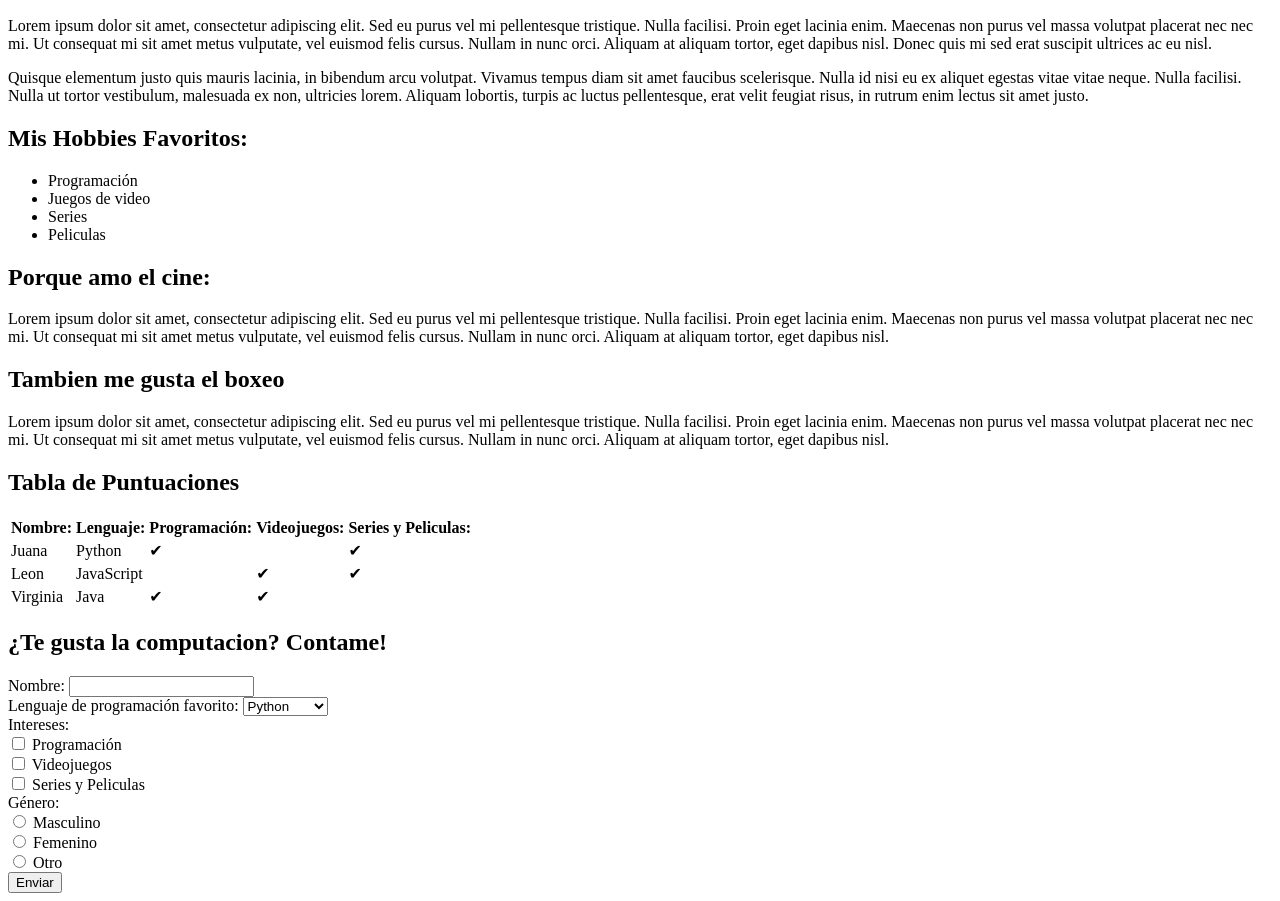
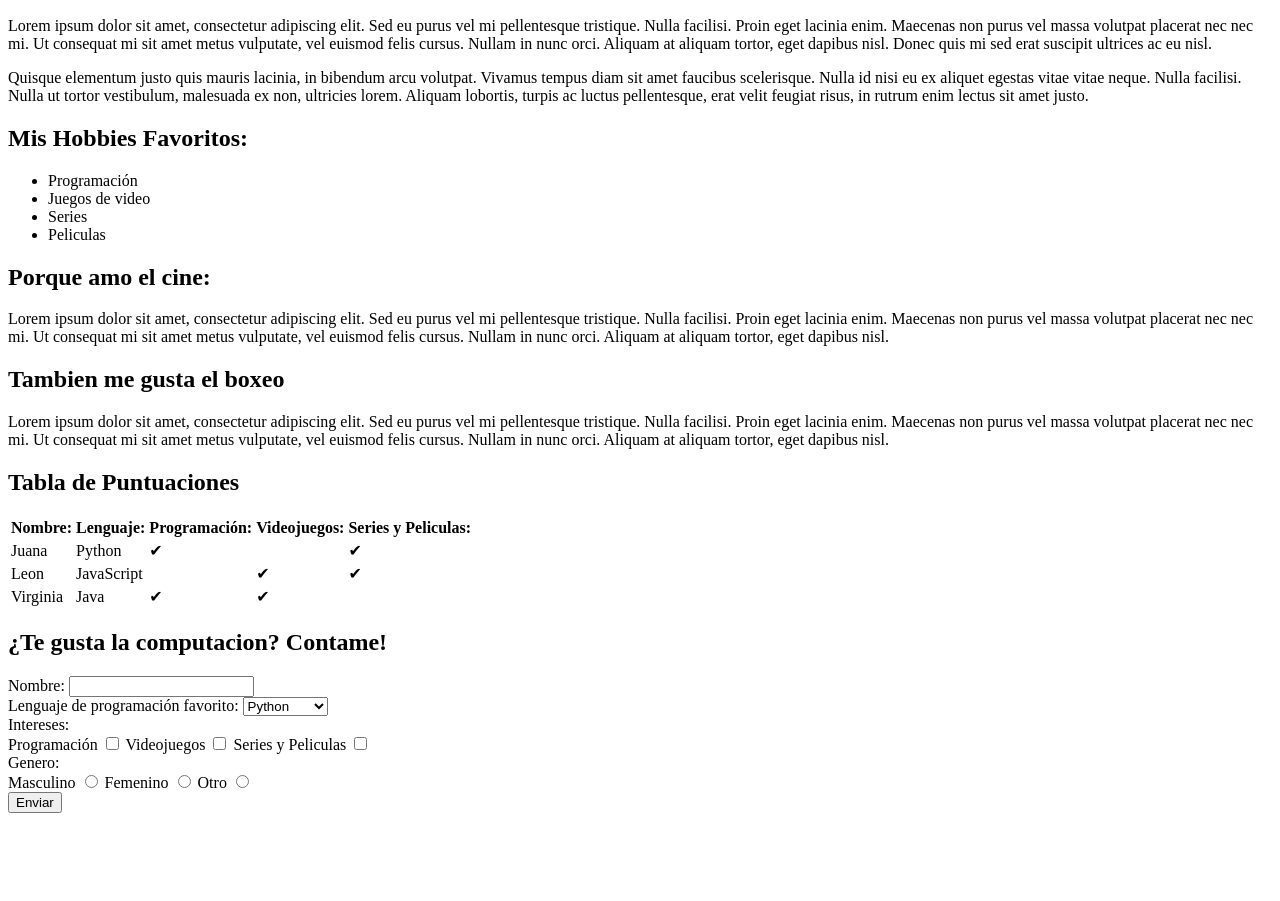
Before and after one commit to CristianVelarde98/JAVA-FULL-STACK-CodingDojo, a plain HTML site: page Fake Blog/index.html in a window 1280 px wide. Shown: the part 110-1011 px from the top of the page. After the commit the page ends 931 px from the top, so only its background shows below. Drawn offline with Linux system fonts and the light colour scheme.

Commit message:
corrigiendo errores con validator.W3

```diff
--- a/Fake Blog/index.html
+++ b/Fake Blog/index.html
@@ -100,7 +100,7 @@
     </table>
 
     <h2>¿Te gusta la computacion? Contame!</h2>
-    <form action="">
+    <form action="/">
       <label for="nombre">Nombre:</label>
       <input type="text" id="nombre" name="nombre" required /><br />
 
@@ -113,31 +113,41 @@
         <option value="php">PHP</option></select
       ><br />
 
-      <label for="intereses">Intereses:</label><br />
+      <label for="">Intereses: </label>
+      <br />
+      <label for="interes1">Programación</label>
       <input
         type="checkbox"
         id="interes1"
         name="intereses"
         value="programacion"
       />
-      <label for="interes1">Programación</label><br />
+
+      <label for="interes2">Videojuegos</label>
       <input
         type="checkbox"
         id="interes2"
         name="intereses"
         value="videojuegos"
       />
-      <label for="interes2">Videojuegos</label><br />
+
+      <label for="interes3">Series y Peliculas</label>
       <input type="checkbox" id="interes3" name="intereses" value="lectura" />
-      <label for="interes3">Series y Peliculas</label><br />
 
-      <label for="genero">Género:</label><br />
+      <br />
+
+      <label for="">Genero: </label>
+      <br />
+
+      <label for="genero1">Masculino</label>
       <input type="radio" id="genero1" name="genero" value="masculino" />
-      <label for="genero1">Masculino</label><br />
+
+      <label for="genero2">Femenino</label>
       <input type="radio" id="genero2" name="genero" value="femenino" />
-      <label for="genero2">Femenino</label><br />
+
+      <label for="genero3">Otro</label>
       <input type="radio" id="genero3" name="genero" value="otro" />
-      <label for="genero3">Otro</label><br />
+      <br />
 
       <input type="submit" value="Enviar" />
     </form>
```
